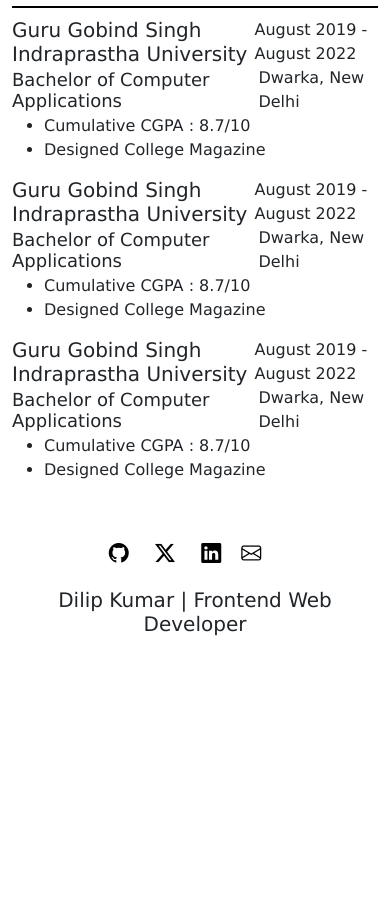
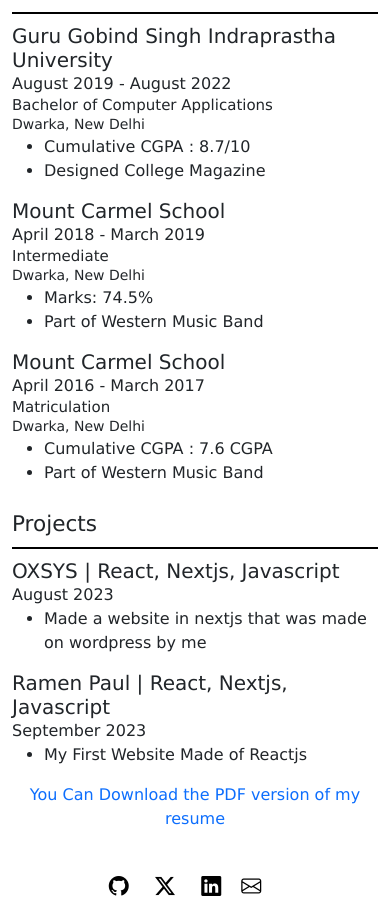
Before and after one commit to curiousdilip/website2023, a Next.js app: page /resume in a window 390 px wide. Shown: the part 1032-1954 px from the top of the page. Before the commit the page ends 1708 px from the top, so only its background shows below. Built offline with nearby package versions, Linux system fonts and the light colour scheme.

Commit message:
resume making completed

```diff
--- a/app/contact/contact.css
+++ b/app/contact/contact.css
@@ -1,6 +1,6 @@
-#contact {
+/* #contact {
     padding: 2% 0;
-}
+} */
 
 #contact .details {
     padding: 20px;
--- a/app/resume/page.jsx
+++ b/app/resume/page.jsx
@@ -93,34 +93,59 @@ const page = () => {
                                     </div>
                                     <div className="education-box">
                                         <div className="institute-time">
-                                            <h5>Guru Gobind Singh Indraprastha University</h5>
-                                            <p>August 2019 - August 2022</p>
+                                            <h5>Mount Carmel School</h5>
+                                            <p>April 2018 - March 2019</p>
                                         </div>
                                         <div className="standard">
-                                            <h5>Bachelor of Computer Applications</h5>
+                                            <h5>Intermediate</h5>
                                             <p>Dwarka, New Delhi</p>
                                         </div>
                                         <ul >
-                                            <li>Cumulative CGPA : 8.7/10</li>
-                                            <li>Designed College Magazine</li>
+                                            <li>Marks: 74.5%</li>
+                                            <li>Part of Western Music Band</li>
                                         </ul>
                                     </div>
                                     <div className="education-box">
                                         <div className="institute-time">
-                                            <h5>Guru Gobind Singh Indraprastha University</h5>
-                                            <p>August 2019 - August 2022</p>
+                                            <h5>Mount Carmel School</h5>
+                                            <p>April 2016 - March 2017</p>
                                         </div>
                                         <div className="standard">
-                                            <h5>Bachelor of Computer Applications</h5>
+                                            <h5>Matriculation</h5>
                                             <p>Dwarka, New Delhi</p>
                                         </div>
                                         <ul >
-                                            <li>Cumulative CGPA : 8.7/10</li>
-                                            <li>Designed College Magazine</li>
+                                            <li>Cumulative CGPA : 7.6 CGPA</li>
+                                            <li>Part of Western Music Band</li>
+                                        </ul>
+                                    </div>
+                                </div>
+                                <div className="project">
+                                    <h4 className="heading">
+                                        Projects
+                                    </h4>
+                                    <div className="project-box">
+                                        <div className="project-time">
+                                            <h5>OXSYS | React, Nextjs, Javascript</h5>
+                                            <p>August 2023</p>
+                                        </div>
+                                        <ul >
+                                            <li>Made a website in nextjs that was made on wordpress by me</li>
+                                        </ul>
+                                    </div>
+                                    <div className="project-box">
+                                        <div className="project-time">
+                                            <h5>Ramen Paul | React, Nextjs, Javascript</h5>
+                                            <p>September 2023</p>
+                                        </div>
+                                        <ul >
+                                            <li>My First Website Made of Reactjs</li>
                                         </ul>
                                     </div>
                                 </div>
                             </div>
+
+                            <a href="https://drive.google.com/file/d/1wRR0TOt4yD1VavhsBGQ0iyNV9TGoTN9x/view?usp=sharing" className='download-resume' target='_blank'>You Can Download the PDF version of my resume</a>
                         </div>
                     </div>
                 </div>
--- a/app/resume/resume.css
+++ b/app/resume/resume.css
@@ -68,3 +68,60 @@
 .resume-box .education .education-box .standard h5 {
     font-size: 18px;
 }
+
+
+.resume-box .project .project-box .project-time {
+    display: flex;
+    justify-content: space-between;
+    align-items: center;
+}
+
+.download-resume {
+    display: block;
+    text-align: center;
+    text-decoration: none;
+}
+
+@media (max-width:768px) {
+    .company-time {
+        flex-direction: column;
+        align-items: start !important;
+    }
+
+    .role {
+        flex-direction: column;
+        align-items: start !important;
+    }
+
+    .role h5 {
+        font-size: 15px !important;
+    }
+
+    .role p {
+        font-size: 14px !important;
+    }
+
+    .institute-time {
+        flex-direction: column;
+        align-items: start !important;
+    }
+
+    .standard {
+        flex-direction: column;
+        align-items: start !important;
+    }
+
+    .standard h5 {
+        font-size: 15px !important;
+    }
+
+    .standard p {
+        font-size: 14px !important;
+    }
+
+    .project-time {
+        flex-direction: column;
+        align-items: start !important;
+    }
+
+}
```
